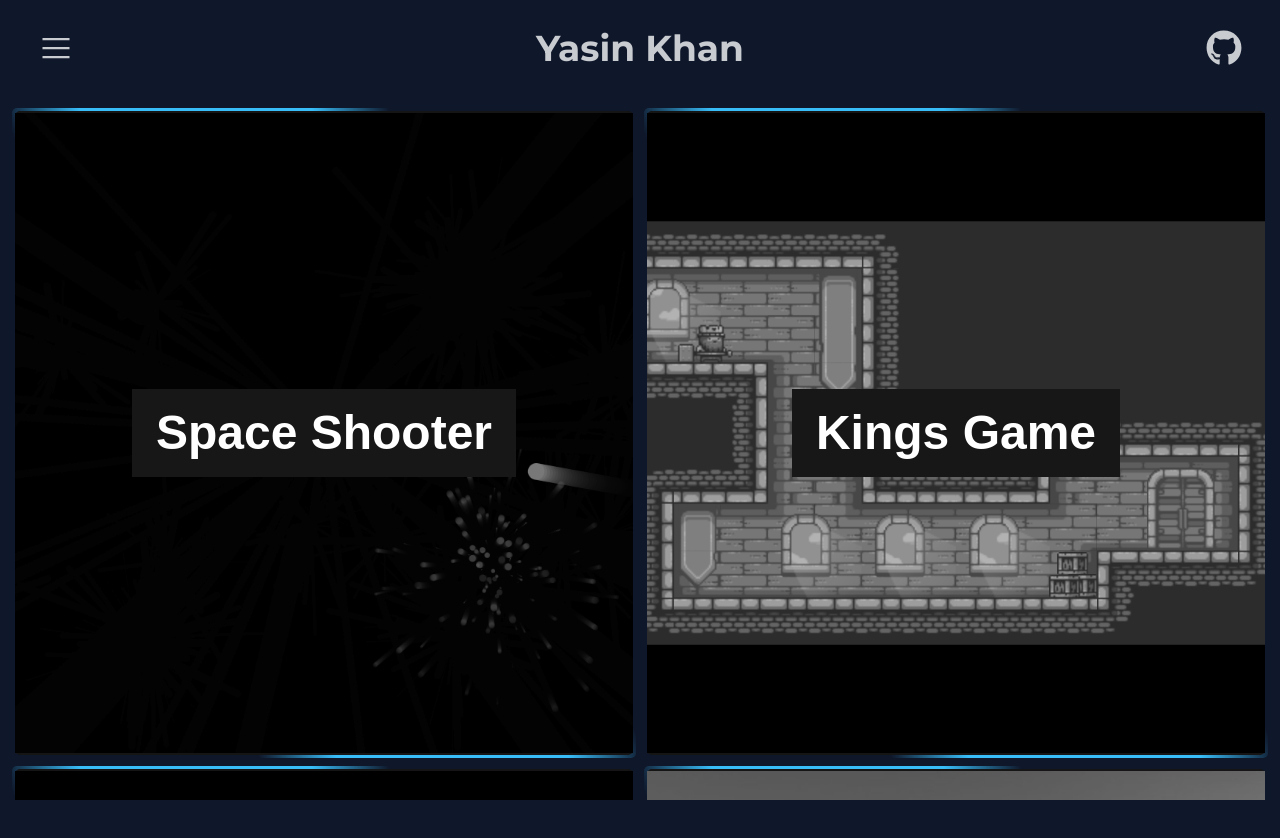
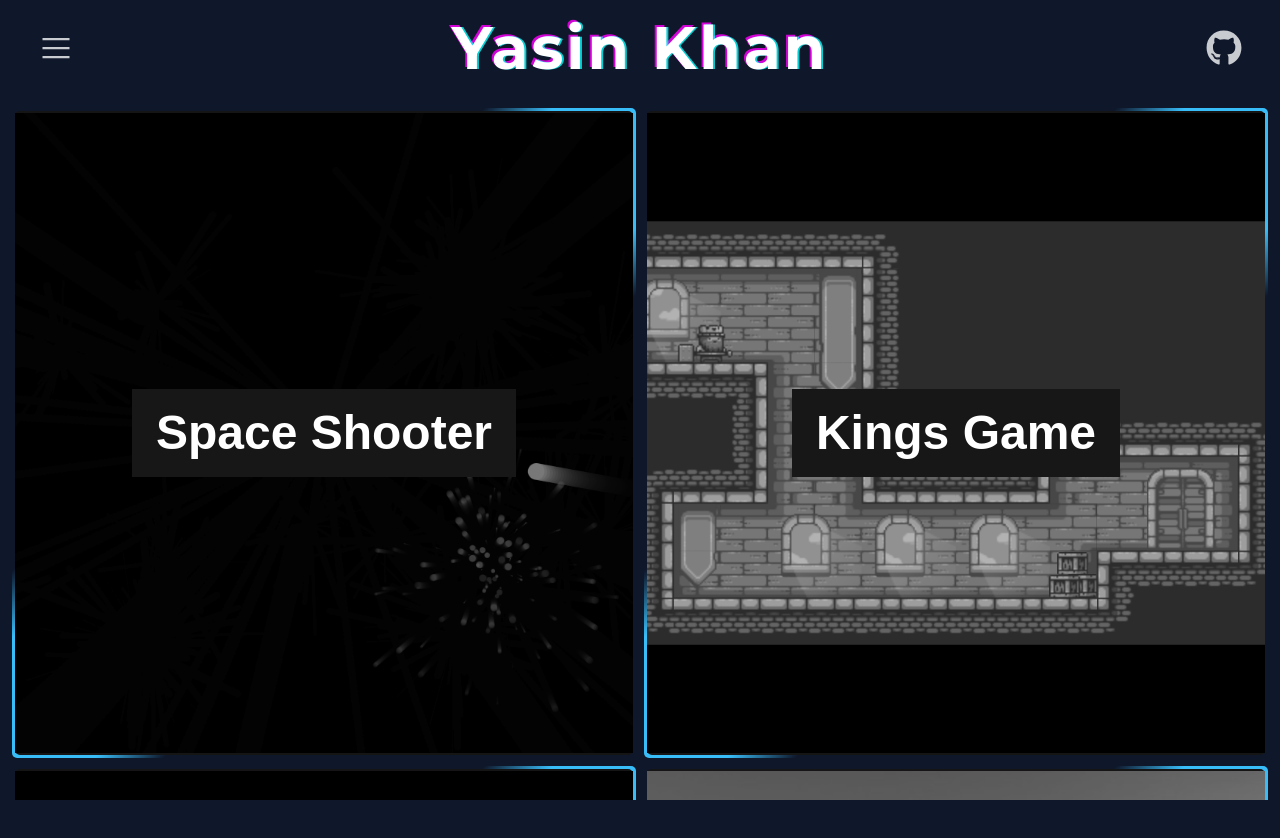
Before and after one commit to Wild-Hound/portfolio, a Next.js app: page / in a window 1280 px wide. Shown: the top 838 px of the page. Built offline with nearby package versions, Linux system fonts and the light colour scheme; a web font is replaced by a local one.

Commit message:
effect added on name

```diff
--- a/src/components/TopBar.tsx
+++ b/src/components/TopBar.tsx
@@ -2,6 +2,9 @@ import React from "react";
 import { FaGithub } from "react-icons/fa";
 import { LiaBarsSolid } from "react-icons/lia";
 import SideBar from "./SideBar";
+import styles from "../styles/topbar.module.scss";
+
+const { glitch } = styles;
 
 const Topbar = () => {
   return (
@@ -14,7 +17,9 @@ const Topbar = () => {
         </SideBar>
       </div>
       <div className="flex-1 w-full">
-        <a className="text-center text-4xl w-full font-bold">Yasin Khan</a>
+        <div className={`${glitch} m-auto`} data-text="Yasin Khan">
+          Yasin Khan
+        </div>
       </div>
       <div className="flex-none">
         <button className="btn btn-square btn-ghost text-4xl">
--- a/src/styles/projectCard.module.scss
+++ b/src/styles/projectCard.module.scss
@@ -36,7 +36,7 @@
   position: absolute;
   content: " ";
   display: block;
-  width: 360px;
+  width: 240px;
   height: 600%;
   background: linear-gradient(
     90deg,
@@ -47,7 +47,7 @@
     oklch(var(--p)),
     transparent
   );
-  animation: rotation_481 10000ms infinite linear;
+  animation: rotation_481 15000ms infinite linear;
 }
 
 .back_content {
--- /dev/null
+++ b/src/styles/topbar.module.scss
@@ -0,0 +1,52 @@
+.glitch {
+  position: relative;
+  font-size: 60px;
+  font-weight: bold;
+  color: #ffffff;
+  letter-spacing: 3px;
+  z-index: 1;
+}
+
+.glitch:before,
+.glitch:after {
+  display: block;
+  content: attr(data-text);
+  position: absolute;
+  top: 0;
+  left: 0;
+  opacity: 0.8;
+}
+
+.glitch:before {
+  animation: glitch-it 0.3s cubic-bezier(0.25, 0.46, 0.45, 0.94) both infinite;
+  color: #00ffff;
+  z-index: -1;
+}
+
+.glitch:after {
+  animation: glitch-it 0.3s cubic-bezier(0.25, 0.46, 0.45, 0.94) reverse both
+    infinite;
+  color: #ff00ff;
+  z-index: -2;
+}
+
+@keyframes glitch-it {
+  0% {
+    transform: translate(0);
+  }
+  20% {
+    transform: translate(-2px, 2px);
+  }
+  40% {
+    transform: translate(-2px, -2px);
+  }
+  60% {
+    transform: translate(2px, 2px);
+  }
+  80% {
+    transform: translate(2px, -2px);
+  }
+  to {
+    transform: translate(0);
+  }
+}
```
